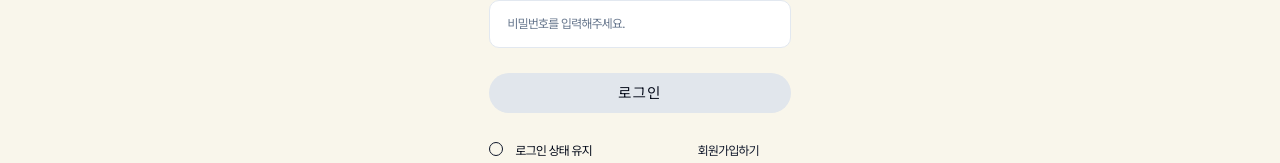
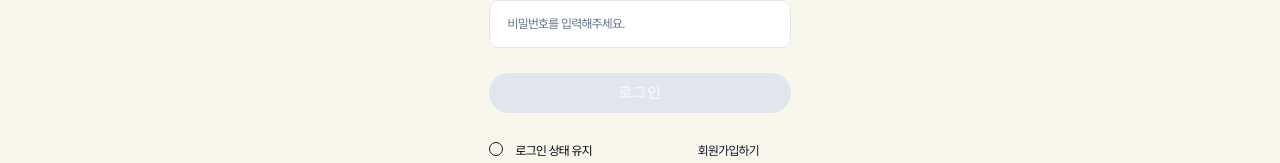
Before and after one commit to LeeDongTak/daeng-daeng-nyang, a Next.js app: page /auth in a window 1280 px wide. Shown: the part 343-506 px from the top of the page. Built offline with nearby package versions, Linux system fonts and the light colour scheme.

Commit message:
💄  button props key 값 변경

```diff
--- a/src/components/map/map-body/kakao-map/KakaoMap.tsx
+++ b/src/components/map/map-body/kakao-map/KakaoMap.tsx
@@ -35,7 +35,7 @@ const KakaoMap = () => {
       >
         <Button
           className="absolute top-3 right-8 z-50  justify-around px-4 w-32 h-12 text-base tracking-wider hover:text-white"
-          variant={'modal'}
+          variant={'auth'}
           onClick={clickMoveToUserLocation}
         >
           내 위치
--- a/src/components/ui/button.tsx
+++ b/src/components/ui/button.tsx
@@ -17,8 +17,7 @@ const buttonVariants = cva(
         link: 'text-primary underline-offset-4 hover:underline',
         update: 'text-primary text-[1.4rem] font-[700] bg-[#E1E6EC] hover:bg-destructive/50',
         delete: 'text-primary text-[1.4rem] font-[700] bg-[#FF583D] hover:bg-destructive/50',
-        modal:
-          'text-secondary text-[1.4rem] font-[700] bg-[#191919] rounded-full hover:bg-destructive/30 hover:text-[#555]',
+        auth: 'text-secondary text-[1.4rem] font-[700] bg-[#191919] rounded-full hover:bg-destructive/30 hover:text-[#555]',
         chat: 'text-secondary text-[1.4rem] font-[600] bg-[#191919] rounded-full hover:bg-destructive/30 hover:text-[#555] disabled:pointer-events-none disabled:text-[#191919] disabled:bg-[#E1E6EC] disabled:opacity-100',
         more: 'text-secondary text-[1.2rem] font-[600] bg-[#191919] rounded-full hover:bg-destructive/30 hover:text-[#555] disabled:pointer-events-none disabled:text-[#191919] disabled:bg-[#E1E6EC] disabled:opacity-100',
         jumbotron:
```
